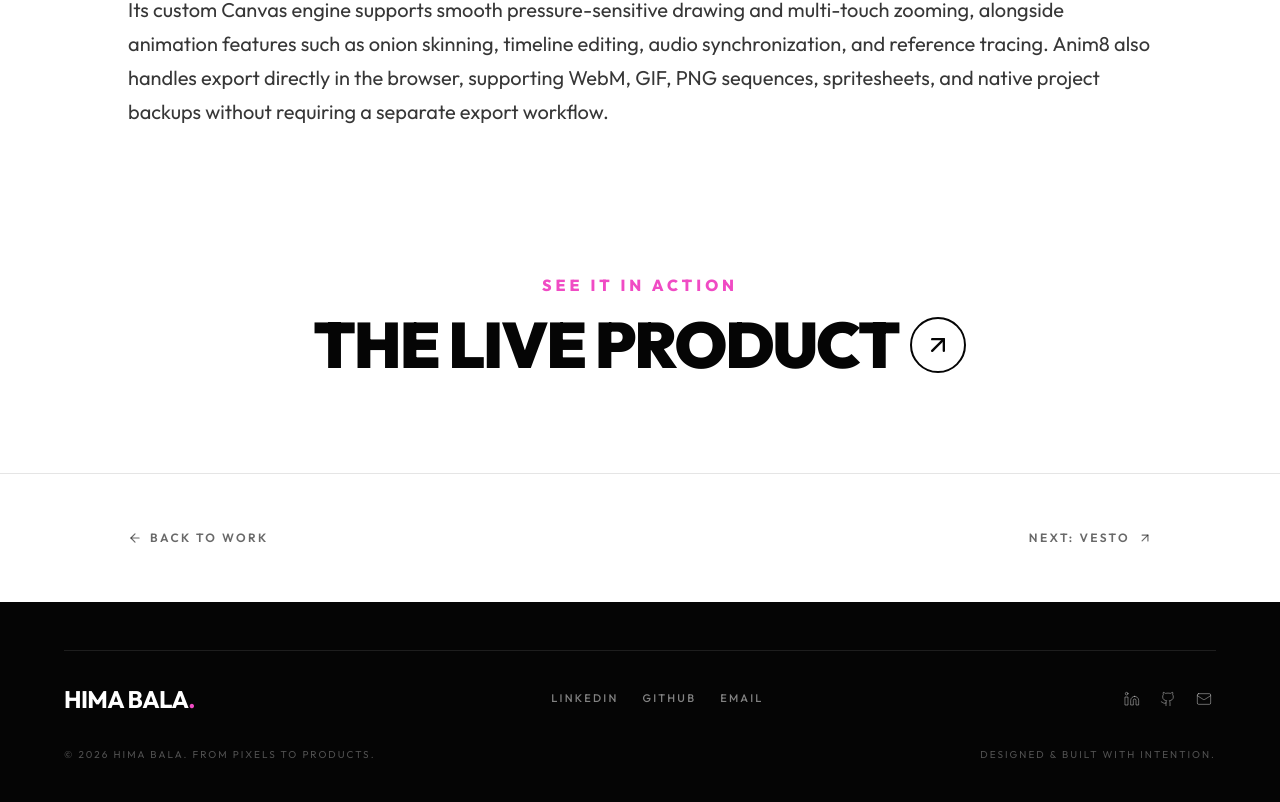
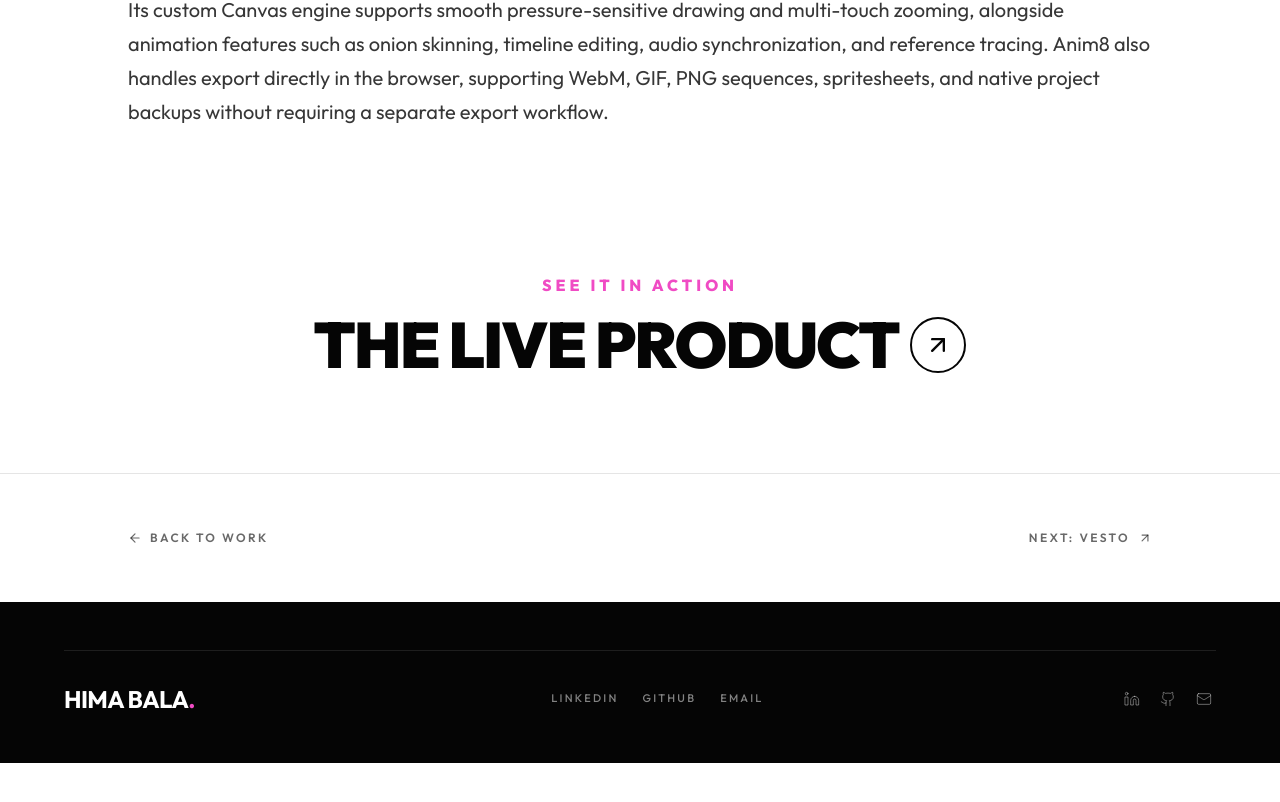
Before and after one commit to himabala-bot/Portfolio, a React (Vite) app: page /work/anim8 in a window 1280 px wide. Shown: the part 1053-1855 px from the top of the page. After the commit the page ends 1816 px from the top, so only its background shows below. Built offline with nearby package versions, Linux system fonts and the light colour scheme.

Commit message:
Remove copyright and intention text from footer

```diff
--- a/src/components/Footer.tsx
+++ b/src/components/Footer.tsx
@@ -69,15 +69,6 @@ export default function Footer() {
             </a>
           </div>
         </div>
-
-        <div className="mt-8 flex flex-col items-center justify-between gap-2 text-center md:flex-row md:text-left">
-          <p className="font-display text-[10px] uppercase tracking-[0.16em] sm:tracking-[0.2em] text-bg/30">
-            © 2026 Hima Bala. From Pixels to Products.
-          </p>
-          <p className="font-display text-[10px] uppercase tracking-[0.16em] sm:tracking-[0.2em] text-bg/30">
-            Designed & Built with intention.
-          </p>
-        </div>
       </div>
     </footer>
   );
```
